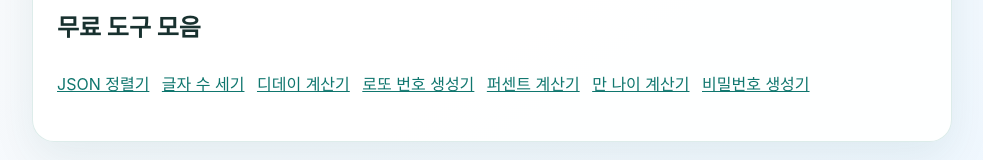
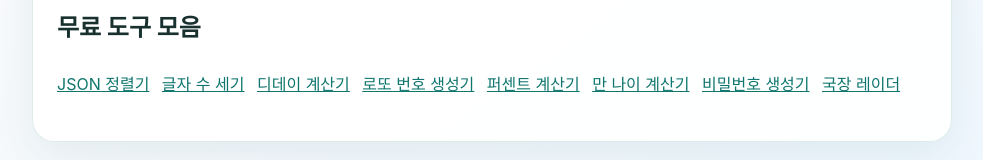
Before and after one commit to inma8743/area-calculator, a plain HTML site: page index.html in a window 1280 px wide. Shown: the part 1213-1373 px from the top of the page, without its empty margins (148-1131 px from the left). Drawn offline with Linux system fonts and the light colour scheme; a script that the page names is missing.

Commit message:
Link stock board

```diff
--- a/index.html
+++ b/index.html
@@ -152,6 +152,7 @@
         <a href="https://percent-calculator-ten.vercel.app/">퍼센트 계산기</a>
         <a href="https://age-calculator-mu-two.vercel.app/">만 나이 계산기</a>
         <a href="https://password-generator-self-seven.vercel.app/">비밀번호 생성기</a>
+        <a href="https://inma8743.github.io/stock-board/">국장 레이더</a>
       </p>
     </section>
   </main>
```
